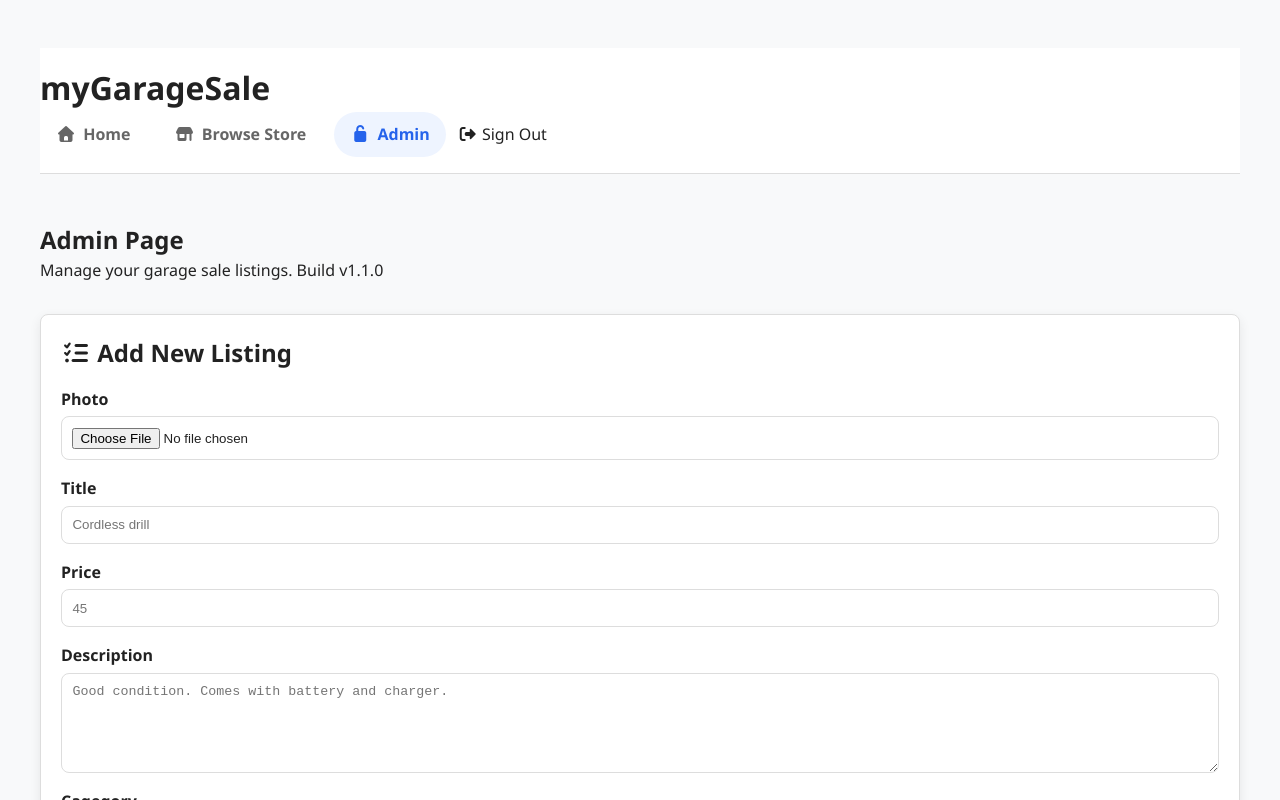
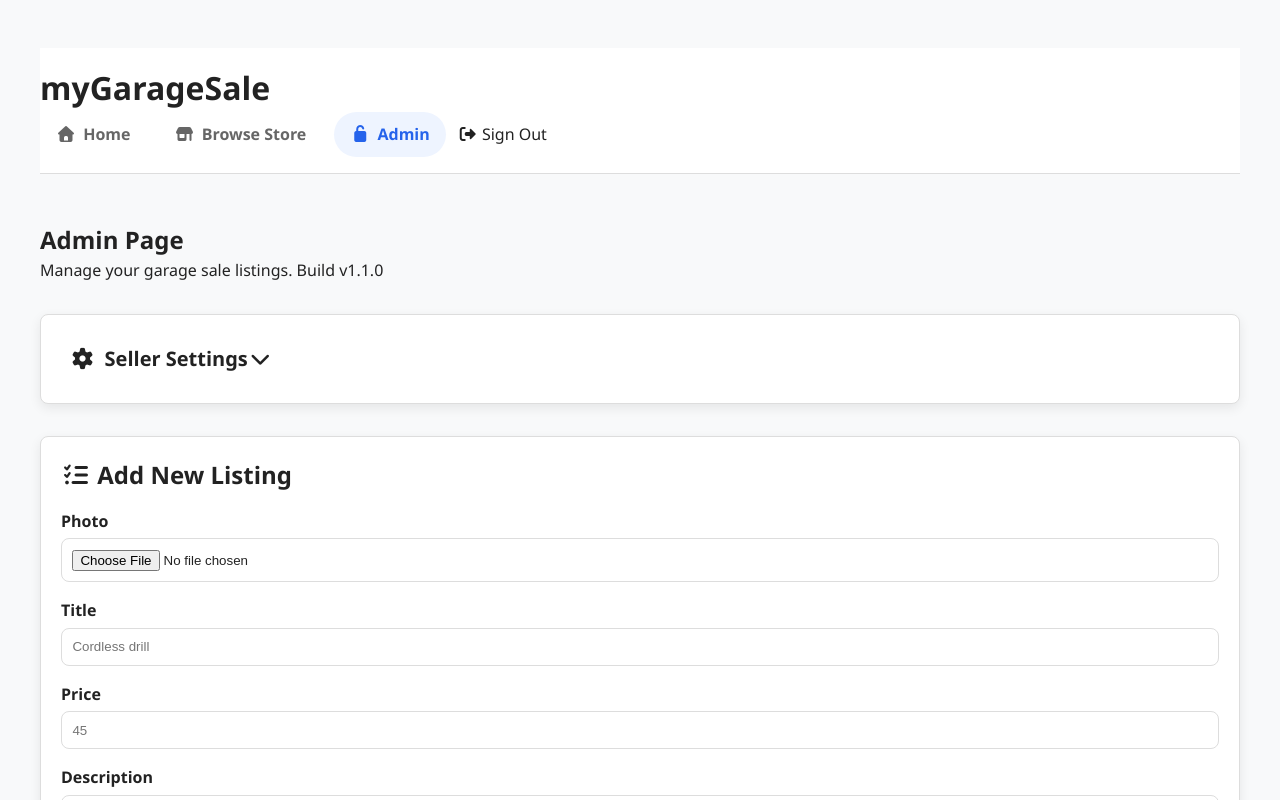
Before and after one commit to egpennington/myGarageSale, a React (Vite) app: page /admin in a window 1280 px wide. Shown: the top 800 px of the page. Built offline with nearby package versions, Linux system fonts and the light colour scheme; no server answers; the database is empty; sample sign-in values are in the browser's storage.

Commit message:
add seller settings and collapse style to admin page

```diff
--- a/src/App.jsx
+++ b/src/App.jsx
@@ -256,6 +256,19 @@ function App() {
     }
   }
 
+  async function handleUpdateSettings(updatedSettings) {
+    try {
+      const settingsRef = doc(db, 'settings', 'site')
+
+      await updateDoc(settingsRef, updatedSettings)
+
+      setSettings(updatedSettings)
+    } catch (error) {
+      console.error('Error updating settings:', error)
+      alert('Seller settings could not be updated.')
+    }
+  }
+
   return (
     <Layout user={user}>
       <Routes>
@@ -298,6 +311,8 @@ function App() {
                 editingItem={editingItem}
                 setEditingItem={setEditingItem}
                 handleUpdateItem={handleUpdateItem}
+                settings={settings}
+                handleUpdateSettings={handleUpdateSettings}
               />
             ) : (
               <Navigate to="/login" replace />
--- a/src/index.css
+++ b/src/index.css
@@ -632,3 +632,83 @@ footer {
   background: var(--primary-hover);
   color: white;
 }
+
+/* Seller Settings */
+.seller-settings {
+  background: var(--surface);
+  border: 1px solid var(--border);
+  border-radius: var(--radius);
+  padding: 1.5rem;
+  box-shadow: var(--shadow);
+  margin: 2rem 0;
+}
+
+.seller-settings h2 {
+  margin-bottom: 1rem;
+}
+
+.seller-settings form {
+  display: grid;
+  grid-template-columns: repeat(2, minmax(0, 1fr));
+  gap: 1rem;
+}
+
+.seller-settings label {
+  display: grid;
+  gap: 0.35rem;
+  font-weight: 600;
+}
+
+.seller-settings input {
+  width: 100%;
+  padding: 0.65rem;
+  border: 1px solid var(--border);
+  border-radius: var(--radius);
+  background: var(--surface);
+  font: inherit;
+}
+
+.seller-settings button {
+  grid-column: 1 / -1;
+  width: fit-content;
+}
+
+.settings-success {
+  grid-column: 1 / -1;
+  padding: 0.75rem 1rem;
+  border-radius: var(--radius);
+  background: #ecfdf3;
+  border: 1px solid #abefc6;
+  color: #067647;
+  font-weight: 600;
+}
+
+@media (max-width: 700px) {
+  .seller-settings form {
+    grid-template-columns: 1fr;
+  }
+}
+
+/* Settings toggle styles */
+.settings-toggle {
+  width: 100%;
+  display: flex;
+  justify-content: space-between;
+  align-items: center;
+  background: transparent;
+  color: var(--text);
+  padding: 5px;
+  font-size: 1.25rem;
+  font-weight: 700;
+}
+
+.settings-toggle:hover {
+  background: transparent;
+  color: var(--primary);
+}
+
+.settings-toggle span {
+  display: flex;
+  align-items: center;
+  gap: 0.6rem;
+}
--- a/src/pages/Admin.jsx
+++ b/src/pages/Admin.jsx
@@ -2,6 +2,7 @@ import { useRef } from 'react'
 import AdminItem from '../components/AdminItem'
 import ItemForm from '../components/ItemForm'
 import appConfig from '../config/appConfig'
+import SellerSettings from '../components/SellerSettings'
 
 function Admin({
   items,
@@ -13,6 +14,8 @@ function Admin({
   editingItem,
   setEditingItem,
   handleUpdateItem,
+  settings,
+  handleUpdateSettings,
 }) {
   const formRef = useRef(null)
 
@@ -29,6 +32,11 @@ function Admin({
     <section>
       <h1>Admin Page</h1>
       <p>Manage your garage sale listings. Build v{appConfig.version}</p>
+
+      <SellerSettings
+        settings={settings}
+        handleUpdateSettings={handleUpdateSettings}
+      />
 
       <div ref={formRef}>
         <ItemForm
```
